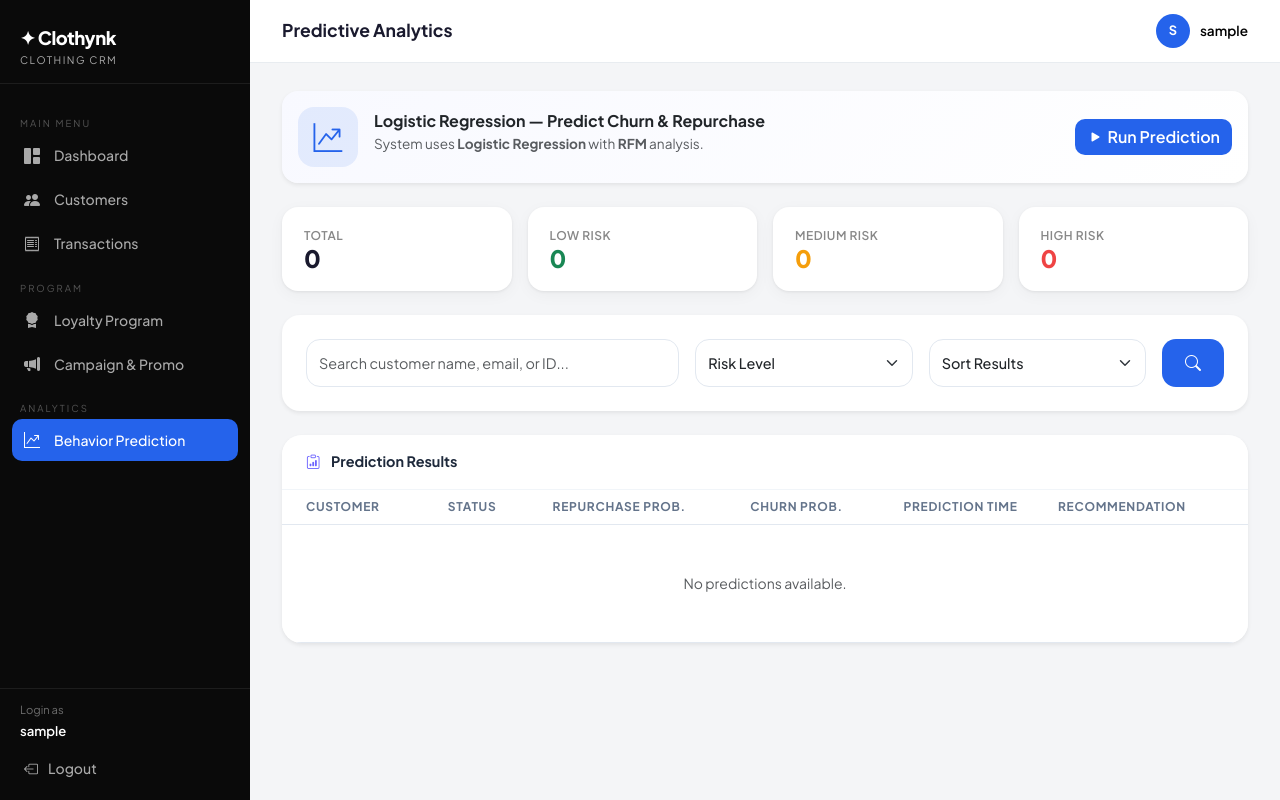
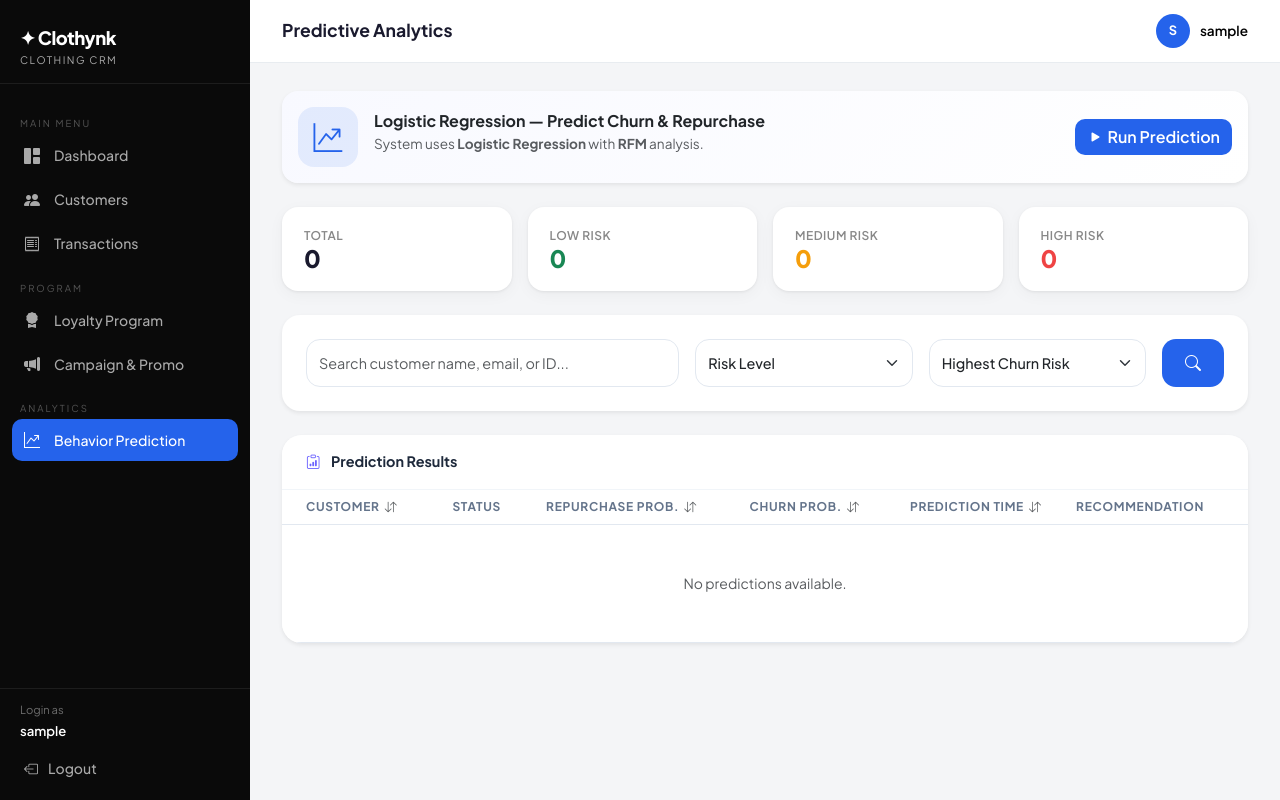
Before and after one commit to farahnda/Clothynk, a Django app: page /analytics/ in a window 1280 px wide. Run offline with Django 4.2, Linux system fonts and the light colour scheme; the visitor is signed in with stand-in values (Sample User, id 1); data that the repository does not hold is empty; some libraries are stand-ins or nearby versions.

Commit message:
Add sorting  in analytics & erase Member in loyalty list

```diff
--- a/core/templates/core/analytics.html
+++ b/core/templates/core/analytics.html
@@ -4,6 +4,27 @@
 {% block page_title %}Predictive Analytics{% endblock %}
 
 {% block content %}
+
+<style>
+    .sort-link {
+      color: inherit;
+      text-decoration: none;
+      display: inline-flex;
+      align-items: center;
+      gap: 5px;
+      cursor: pointer;
+      transition: 0.2s;
+  }
+
+  .sort-link:hover {
+      color: #0d6efd !important; /* Disesuaikan dengan tema ungu di halaman ini */
+  }
+
+  .sort-icon {
+      font-size: 0.75rem;
+  }
+</style>
+
 <div class="card mb-4 border-0 shadow-sm" style="border-left:4px solid #6C63FF; background:linear-gradient(135deg,#F8F9FF,#fff);">
     <div class="card-body">
         <div class="d-flex align-items-center gap-3">
@@ -155,16 +176,20 @@
 
     <div class="table-responsive">
         <table class="table align-middle mb-0">
-
             <thead class="align-middle">
                 <tr style="background:#f8fafc;">
-                    <th class="ps-4"
-                        style="
-                        font-size:.75rem;
-                        font-weight:700;
-                        color:#64748b;
-                        border-color:#e2e8f0;">
-                        Customer
+                    <th class="ps-4" style="font-size:.75rem; font-weight:700; color:#64748b; border-color:#e2e8f0;">
+                        <a class="sort-link" data-bs-toggle="tooltip" title="Sort by Customer"
+                        href="?q={{ q }}&risk={{ risk }}&sort={% if sort == 'customer__name' %}-customer__name{% else %}customer__name{% endif %}">
+                            Customer
+                            {% if sort == 'customer__name' %}
+                                <i class="bi bi-sort-alpha-down sort-icon"></i>
+                            {% elif sort == '-customer__name' %}
+                                <i class="bi bi-sort-alpha-down-alt sort-icon"></i>
+                            {% else %}
+                                <i class="bi bi-arrow-down-up text-muted sort-icon"></i>
+                            {% endif %}
+                        </a>
                     </th>
 
                     <th class="text-center"
@@ -176,31 +201,46 @@
                         Status
                     </th>
 
-                    <th class="text-center"
-                        style="
-                        font-size:.75rem;
-                        font-weight:700;
-                        color:#64748b;
-                        border-color:#e2e8f0;">
-                        Repurchase Prob.
+                    <th class="text-center" style="font-size:.75rem; font-weight:700; color:#64748b; border-color:#e2e8f0;">
+                        <a class="sort-link justify-content-center" data-bs-toggle="tooltip" title="Sort by Repurchase Probability"
+                        href="?q={{ q }}&risk={{ risk }}&sort={% if sort == 'repurchase_probability' %}-repurchase_probability{% else %}repurchase_probability{% endif %}">
+                            Repurchase Prob.
+                            {% if sort == 'repurchase_probability' %}
+                                <i class="bi bi-sort-numeric-down sort-icon"></i>
+                            {% elif sort == '-repurchase_probability' %}
+                                <i class="bi bi-sort-numeric-down-alt sort-icon"></i>
+                            {% else %}
+                                <i class="bi bi-arrow-down-up text-muted sort-icon"></i>
+                            {% endif %}
+                        </a>
                     </th>
 
-                    <th class="text-center"
-                        style="
-                        font-size:.75rem;
-                        font-weight:700;
-                        color:#64748b;
-                        border-color:#e2e8f0;">
-                        Churn Prob.
+                    <th class="text-center" style="font-size:.75rem; font-weight:700; color:#64748b; border-color:#e2e8f0;">
+                        <a class="sort-link justify-content-center" data-bs-toggle="tooltip" title="Sort by Churn Probability"
+                        href="?q={{ q }}&risk={{ risk }}&sort={% if sort == 'churn_probability' %}-churn_probability{% else %}churn_probability{% endif %}">
+                            Churn Prob.
+                            {% if sort == 'churn_probability' %}
+                                <i class="bi bi-sort-numeric-down sort-icon"></i>
+                            {% elif sort == '-churn_probability' %}
+                                <i class="bi bi-sort-numeric-down-alt sort-icon"></i>
+                            {% else %}
+                                <i class="bi bi-arrow-down-up text-muted sort-icon"></i>
+                            {% endif %}
+                        </a>
                     </th>
 
-                    <th class="text-center"
-                        style="
-                        font-size:.75rem;
-                        font-weight:700;
-                        color:#64748b;
-                        border-color:#e2e8f0;">
-                        Prediction Time
+                    <th class="text-center" style="font-size:.75rem; font-weight:700; color:#64748b; border-color:#e2e8f0;">
+                        <a class="sort-link justify-content-center" data-bs-toggle="tooltip" title="Sort by Prediction Time"
+                        href="?q={{ q }}&risk={{ risk }}&sort={% if sort == 'predicted_at' %}-predicted_at{% else %}predicted_at{% endif %}">
+                            Prediction Time
+                            {% if sort == 'predicted_at' %}
+                                <i class="bi bi-sort-numeric-down sort-icon"></i>
+                            {% elif sort == '-predicted_at' %}
+                                <i class="bi bi-sort-numeric-down-alt sort-icon"></i>
+                            {% else %}
+                                <i class="bi bi-arrow-down-up text-muted sort-icon"></i>
+                            {% endif %}
+                        </a>
                     </th>
 
                     <th
--- a/core/views.py
+++ b/core/views.py
@@ -311,7 +311,7 @@ def transaction_list(request):
         sort = '-date' # Reset variabel
 
     # Batasi ke 100 transaksi setelah di-sort
-    transactions = transactions[:100]
+    # transactions = transactions[:100]
 
     context = {
         'transactions': transactions,
@@ -327,12 +327,45 @@ def transaction_add(request):
     if customer_id:
         initial['customer'] = customer_id
     form = TransactionForm(request.POST or None, initial=initial)
+
     if form.is_valid():
-        txn = form.save()
-        messages.success(request, f'Transaction ${txn.amount:,.2f} added successfully!')
+        # 1. Ambil instance dari form, tapi jangan save ke database dulu (commit=False)
+        txn_data = form.save(commit=False)
+
+        # 2. Tentukan kriteria transaksi yang dianggap "sama"
+        # Contoh di bawah ini menganggap transaksi sama jika customer DAN payment_method sama
+        existing_txn = Transaction.objects.filter(
+            customer=txn_data.customer,
+            payment_method=txn_data.payment_method
+        ).first()
+
+        if existing_txn:
+            # 3a. Jika data sudah ada, tambahkan frequency-nya
+            existing_txn.frequency += 1
+
+            # (Opsional) Tambahkan amount jika kamu ingin mengakumulasikan total belanja
+            existing_txn.amount += txn_data.amount
+
+            # Update data terbaru dari form (misal satisfaction atau discount yang baru)
+            existing_txn.satisfaction = txn_data.satisfaction
+            existing_txn.discount_used = txn_data.discount_used
+
+            existing_txn.save()
+            messages.success(request, f"Transaction updated! Frequency for {existing_txn.customer.name} increased to {existing_txn.frequency}x.")
+        else:
+            # 3b. Jika data belum ada, set frequency awal ke 1 dan save sebagai baris baru
+            txn_data.frequency = 1
+            txn_data.save()
+            messages.success(request, f"New transaction ${txn_data.amount:,.2f} added successfully!")
+
         return redirect('transaction_list')
+
     return render(request, 'core/transaction_form.html', {'form': form, 'title': 'Add Transaction'})
-
+    # if form.is_valid():
+    #     txn = form.save()
+    #     messages.success(request, f'Transaction ${txn.amount:,.2f} added successfully!')
+    #     return redirect('transaction_list')
+    # return render(request, 'core/transaction_form.html', {'form': form, 'title': 'Add Transaction'})
 
 # ─── LOYALTY ─────────────────────────────────────────────────────────────────
 @login_required
@@ -423,23 +456,22 @@ def loyalty_list(request):
 # ─── ANALYTICS / PREDIKSI ────────────────────────────────────────────────────
 @login_required
 def analytics(request):
+    # 1. Handle POST Request
+    if request.method == 'POST':
+        if 'run_prediction' in request.POST:
+            # Assuming run_all_predictions is defined elsewhere
+            run_all_predictions()
+            messages.success(request, 'Prediction successfully run for all customers!')
+            return redirect('analytics')
 
-    if request.method == 'POST':
-        run_all_predictions()
-        messages.success(
-            request,
-            'Prediction successfully run for all customers!'
-        )
-
+    # 2. Get URL Parameters
     q = request.GET.get('q', '')
     risk = request.GET.get('risk', '')
     sort = request.GET.get('sort', '')
 
-    predictions = PredictionResult.objects.select_related(
-        'customer'
-    )
+    predictions = PredictionResult.objects.select_related('customer').all()
 
-    # Search
+    # 3. Search Logic
     if q:
         predictions = predictions.filter(
             Q(customer__name__icontains=q) |
@@ -447,69 +479,157 @@ def analytics(request):
             Q(customer__customer_id__icontains=q)
         )
 
-    # Risk Filter
+    # 4. Risk Filter Logic
     if risk == 'high':
-        predictions = predictions.filter(
-            churn_probability__gte=70
-        )
+        predictions = predictions.filter(churn_probability__gte=70)
+    elif risk == 'medium':
+        predictions = predictions.filter(churn_probability__gte=40, churn_probability__lt=70)
+    elif risk == 'low':
+        predictions = predictions.filter(churn_probability__lt=40)
 
-    elif risk == 'medium':
-        predictions = predictions.filter(
-            churn_probability__gte=40,
-            churn_probability__lt=70
-        )
+    # 5. Sorting Logic
+    dropdown_mapping = {
+        'churn_desc': '-churn_probability',
+        'churn_asc': 'churn_probability',
+    }
 
-    elif risk == 'low':
-        predictions = predictions.filter(
-            churn_probability__lt=40
-        )
+    allowed_header_sort = [
+        'repurchase_probability', '-repurchase_probability',
+        'churn_probability', '-churn_probability',
+        'predicted_at', '-predicted_at',
+    ]
 
-    # Sorting
-    if sort == 'churn_desc':
-        predictions = predictions.order_by(
-            '-churn_probability'
-        )
+    # Handle Dropdown Menu Sorting
+    if sort in dropdown_mapping:
+        predictions = predictions.order_by(dropdown_mapping[sort])
 
-    elif sort == 'churn_asc':
-        predictions = predictions.order_by(
-            'churn_probability'
-        )
+    # Handle Table Header Sorting (ORM)
+    elif sort in allowed_header_sort:
+        predictions = predictions.order_by(sort)
 
+    # Handle Natural Sorting for Customer Name (Like customer_list)
+    elif sort in ['customer__name', '-customer__name']:
+        predictions = list(predictions)
+        if sort == 'customer__name':
+            predictions = natsorted(predictions, key=lambda p: p.customer.name)
+        else:
+            predictions = natsorted(predictions, key=lambda p: p.customer.name, reverse=True)
+
+    # Default Sorting Fallback
     else:
-        predictions = predictions.order_by(
-            '-predicted_at'
-        )
+        # If no sort is provided, or an invalid one is given, default to Highest Churn
+        predictions = predictions.order_by('-churn_probability')
+        sort = 'churn_desc' # Set fallback so the dropdown UI matches the default state
 
-    high_risk = PredictionResult.objects.filter(
-        churn_probability__gte=70
-    )
-
-    medium_risk = PredictionResult.objects.filter(
-        churn_probability__gte=40,
-        churn_probability__lt=70
-    )
-
-    low_risk = PredictionResult.objects.filter(
-        churn_probability__lt=40
-    )
+    # 6. Data for Stat Cards (Calculated from base objects so they aren't affected by search/sort lists)
+    total_predicted = PredictionResult.objects.count()
+    high_risk = PredictionResult.objects.filter(churn_probability__gte=70)
+    medium_risk = PredictionResult.objects.filter(churn_probability__gte=40, churn_probability__lt=70)
+    low_risk = PredictionResult.objects.filter(churn_probability__lt=40)
 
     context = {
         'predictions': predictions,
+        'total_predicted': total_predicted,
         'high_risk': high_risk,
         'medium_risk': medium_risk,
         'low_risk': low_risk,
-        'total_predicted': PredictionResult.objects.count(),
-
         'q': q,
         'risk': risk,
         'sort': sort,
     }
 
-    return render(
-        request,
-        'core/analytics.html',
-        context
-    )
+    return render(request, 'core/analytics.html', context)
+
+# def analytics(request):
+
+#     if request.method == 'POST':
+#         run_all_predictions()
+#         messages.success(
+#             request,
+#             'Prediction successfully run for all customers!'
+#         )
+
+#     q = request.GET.get('q', '')
+#     risk = request.GET.get('risk', '')
+#     sort = request.GET.get('sort', '')
+
+#     predictions = PredictionResult.objects.select_related(
+#         'customer'
+#     )
+
+#     # Search
+#     if q:
+#         predictions = predictions.filter(
+#             Q(customer__name__icontains=q) |
+#             Q(customer__email__icontains=q) |
+#             Q(customer__customer_id__icontains=q)
+#         )
+
+#     # Risk Filter
+#     if risk == 'high':
+#         predictions = predictions.filter(
+#             churn_probability__gte=70
+#         )
+
+#     elif risk == 'medium':
+#         predictions = predictions.filter(
+#             churn_probability__gte=40,
+#             churn_probability__lt=70
+#         )
+
+#     elif risk == 'low':
+#         predictions = predictions.filter(
+#             churn_probability__lt=40
+#         )
+
+#     # Sorting
+#     if sort == 'churn_desc':
+#         predictions = predictions.order_by(
+#             '-churn_probability'
+#         )
+
+#     elif sort == 'churn_asc':
+#         predictions = predictions.order_by(
+#             'churn_probability'
+#         )
+
+#     else:
+#         predictions = predictions.order_by(
+#             '-predicted_at'
+#         )
+
+#     high_risk = PredictionResult.objects.filter(
+#         churn_probability__gte=70
+#     )
+
+#     medium_risk = PredictionResult.objects.filter(
+#         churn_probability__gte=40,
+#         churn_probability__lt=70
+#     )
+
+#     low_risk = PredictionResult.objects.filter(
+#         churn_probability__lt=40
+#     )
+
+#     context = {
+#         'predictions': predictions,
+#         'high_risk': high_risk,
+#         'medium_risk': medium_risk,
+#         'low_risk': low_risk,
+#         'total_predicted': PredictionResult.objects.count(),
+
+#         'q': q,
+#         'risk': risk,
+#         'sort': sort,
+#     }
+
+#     return render(
+#         request,
+#         'core/analytics.html',
+#         context
+#     )
+
+
 
 @login_required
 def predict_single(request, pk):
```
Also changed, not shown: core/templates/core/loyalty_list.html (+4 -4 lines).
